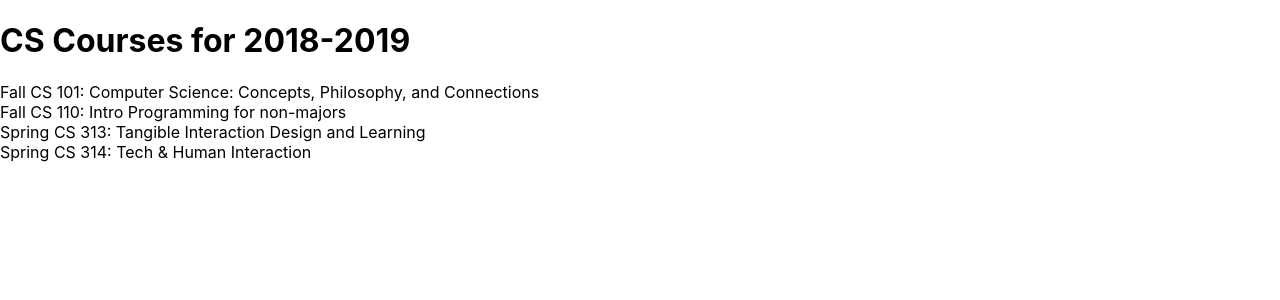
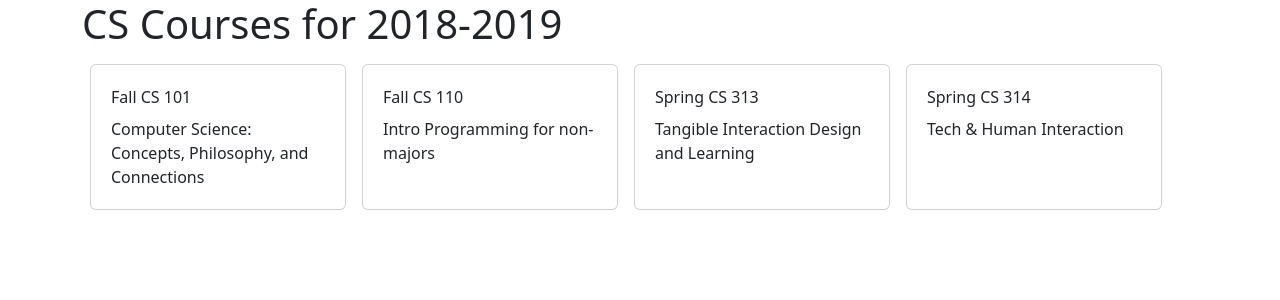
Before and after one commit to Xychara/scheduler, a React (Create React App) app: page / in a window 1280 px wide. Shown: the top 300 px of the page. Built offline with nearby package versions, Linux system fonts and the light colour scheme.

Commit message:
bootstrap added

```diff
--- a/package.json
+++ b/package.json
@@ -6,9 +6,10 @@
     "@testing-library/jest-dom": "^5.16.5",
     "@testing-library/react": "^13.4.0",
     "@testing-library/user-event": "^13.5.0",
+    "bootstrap": "^5.2.1",
     "react": "^18.2.0",
     "react-dom": "^18.2.0",
-    "react-scripts": "5.0.1",
+    "react-scripts": "^2.1.3",
     "web-vitals": "^2.1.4"
   },
   "scripts": {
--- a/src/App.css
+++ b/src/App.css
@@ -1,38 +1,4 @@
-.App {
-  text-align: center;
+.course-list {
+  display: grid;
+  grid-template-columns: repeat(auto-fill, minmax(12rem, 17rem));
 }
-
-.App-logo {
-  height: 40vmin;
-  pointer-events: none;
-}
-
-@media (prefers-reduced-motion: no-preference) {
-  .App-logo {
-    animation: App-logo-spin infinite 20s linear;
-  }
-}
-
-.App-header {
-  background-color: #282c34;
-  min-height: 100vh;
-  display: flex;
-  flex-direction: column;
-  align-items: center;
-  justify-content: center;
-  font-size: calc(10px + 2vmin);
-  color: white;
-}
-
-.App-link {
-  color: #61dafb;
-}
-
-@keyframes App-logo-spin {
-  from {
-    transform: rotate(0deg);
-  }
-  to {
-    transform: rotate(360deg);
-  }
-}
--- a/src/App.js
+++ b/src/App.js
@@ -1,3 +1,4 @@
+import './App.css'
 import React from 'react';
 
 const schedule = {
@@ -41,19 +42,23 @@
 );
 
 const CourseList = ({ courses }) => (
-  <div>
+  <div className = "course-list">
     { Object.values(courses).map(course => <Course key={course.id} course={ course } />) }
   </div>
 );
 
+
 const Course = ({ course }) => (
-  <div>
-    { getCourseTerm(course) } CS { getCourseNumber(course) }: { course.title }
+  <div className="card m-2 p-1">
+    <div className="card-body">
+      <div className="card-title">{ getCourseTerm(course) } CS { getCourseNumber(course) }</div>
+      <div className="card-text">{ course.title }</div>
+    </div>
   </div>
 );
 
 const App = () =>  (
-  <div>
+  <div className="container">
     <Banner title={ schedule.title } />
     <CourseList courses={ schedule.courses } />
   </div>
--- a/src/index.js
+++ b/src/index.js
@@ -1,6 +1,6 @@
 import React from 'react';
 import ReactDOM from 'react-dom/client';
-import './index.css';
+import 'bootstrap/dist/css/bootstrap.min.css';
 import App from './App';
 import reportWebVitals from './reportWebVitals';
 
```
Also changed, not shown: 1 other file (tests, documents, lock files or other folders).
